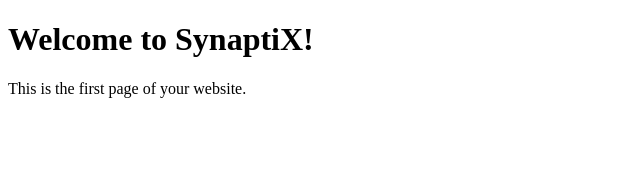
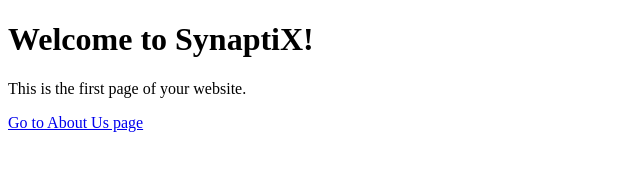
Before and after one commit to SynaptiX1/SynaptiX, a plain HTML site: page index.html in a window 1280 px wide. Shown: the whole page, without its empty margins (0-640 px from the left). Drawn offline with Linux system fonts and the light colour scheme.

Commit message:
Update index.html

```diff
--- a/index.html
+++ b/index.html
@@ -10,3 +10,4 @@
     <p>This is the first page of your website.</p>
 </body>
 </html>
+<a href="about.html">Go to About Us page</a>
```
